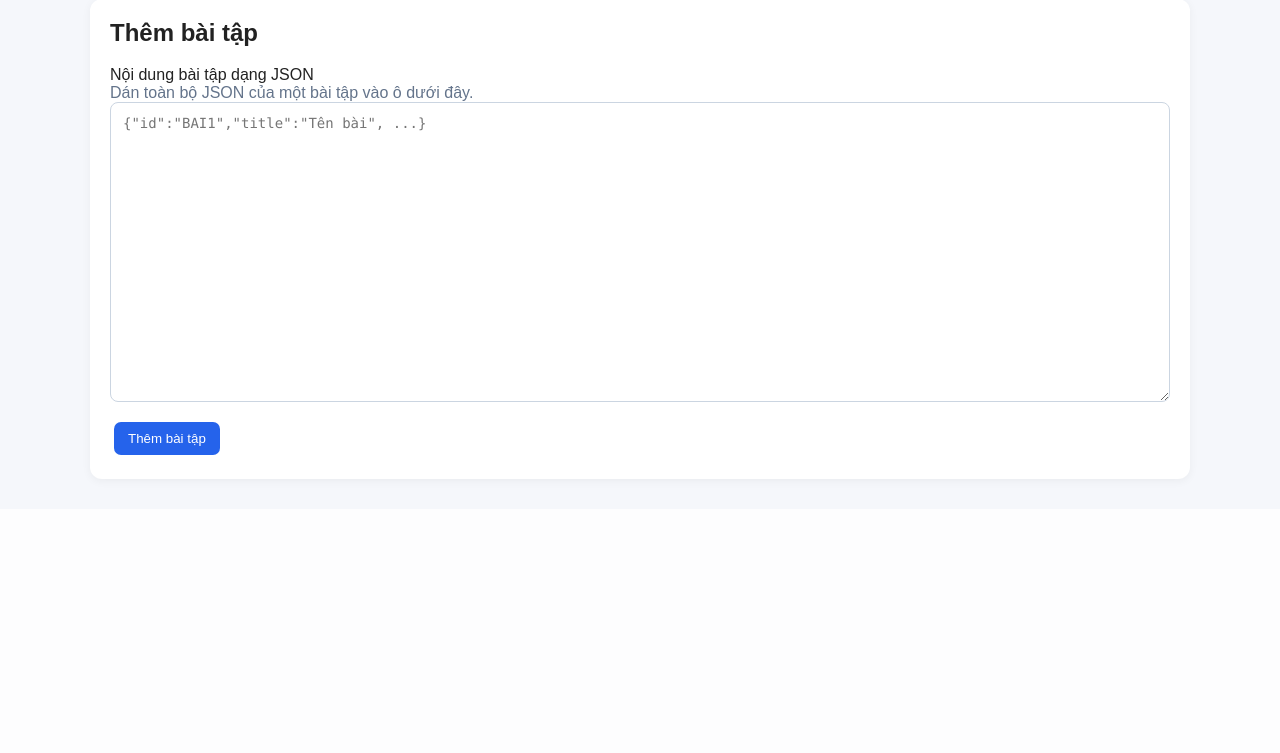
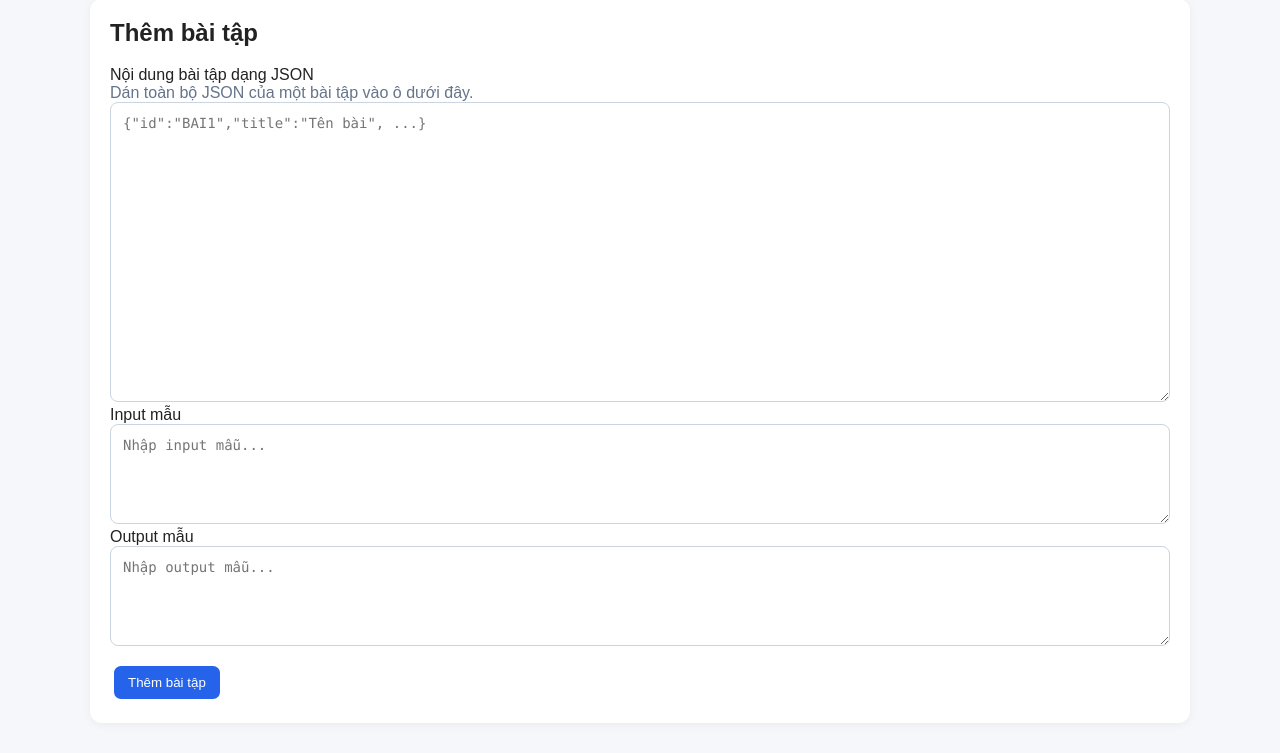
Before and after one commit to anhcuongthu-crypto/Tran-Tu-36-Online-Judge, a Flask app: page /admin in a window 1280 px wide. Shown: the part 2887-3640 px from the top of the page. Before the commit the page ends 3369 px from the top, so only its background shows below. Run offline with Flask 3, Linux system fonts and the light colour scheme; the visitor is signed in with stand-in values (Sample User, id 1); data comes from the database, SQL or seed files in the repository; data that the repository does not hold is empty; some libraries are stand-ins or nearby versions.

Commit message:
Update admin.html

```diff
--- a/templates/admin.html
+++ b/templates/admin.html
@@ -303,6 +303,15 @@
                 required
                 placeholder='{"id":"BAI1","title":"Tên bài", ...}'
             ></textarea>
+            <label for="sample-input">Input mẫu</label>
+            <textarea id="sample-input"
+          placeholder="Nhập input mẫu..."
+          style="min-height:100px"></textarea>
+
+            <label for="sample-output">Output mẫu</label>
+            <textarea id="sample-output"
+          placeholder="Nhập output mẫu..."
+          style="min-height:100px"></textarea>
 
             <div id="problem-message" class="message"></div>
 
```
